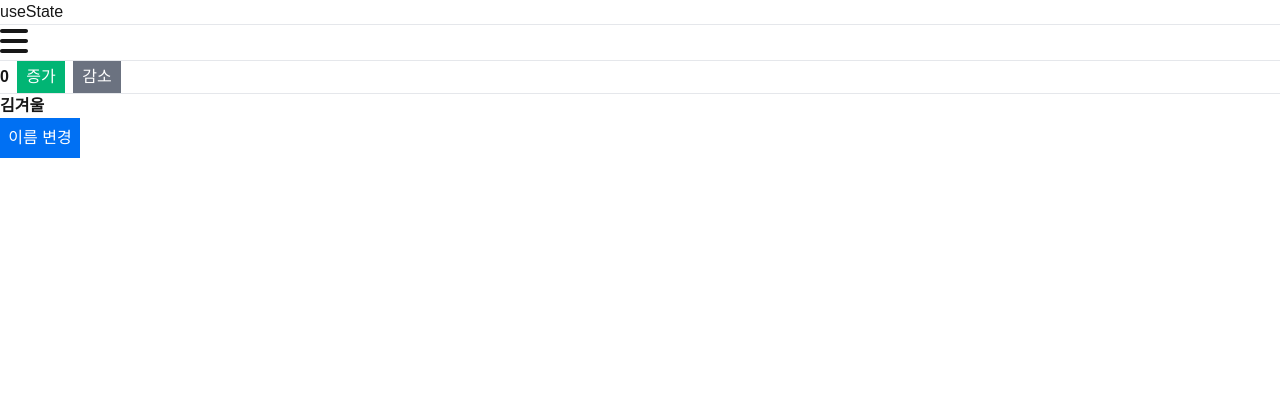
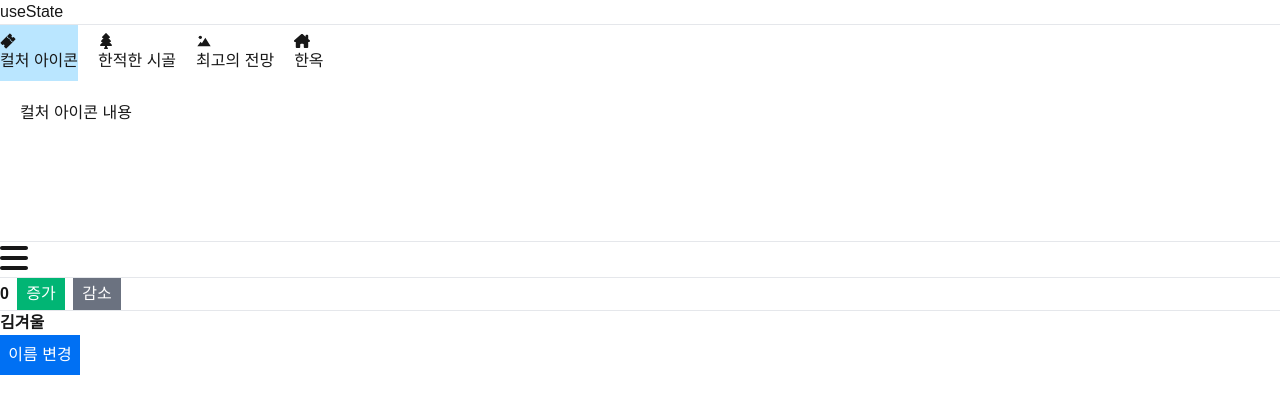
Before and after one commit to rabbit-onion/dashboard-study, a Next.js app: page /state in a window 1280 px wide. Shown: the top 414 px of the page. Built offline with nearby package versions, Linux system fonts and the light colour scheme.

Commit message:
map, clickEvent, useState를 사용한 에어비앤비 탭 만들기

```diff
--- a/src/app/state/page.jsx
+++ b/src/app/state/page.jsx
@@ -6,6 +6,10 @@ import '@fortawesome/fontawesome-svg-core/styles.css'; // Font Awesome CSS
 import { FontAwesomeIcon } from '@fortawesome/react-fontawesome';
 import { faBars } from '@fortawesome/free-solid-svg-icons';
 import { faXmark } from '@fortawesome/free-solid-svg-icons';
+import { IoTicket } from 'react-icons/io5';
+import { FaTree } from 'react-icons/fa';
+import { BiSolidLandscape } from 'react-icons/bi';
+import { FaHouseChimney } from 'react-icons/fa6';
 config.autoAddCss = false;
 
 const StatePage = () => {
@@ -38,11 +42,52 @@ const StatePage = () => {
   // ========================================================
   const [isOpen, setIsOpen] = useState(false);
 
+  // 에어비앤비
+  // ==========================================================
+  const sortArr = [
+    { value: '컬처 아이콘', icon: <IoTicket /> },
+    { value: '한적한 시골', icon: <FaTree /> },
+    { value: '최고의 전망', icon: <BiSolidLandscape /> },
+    { value: '한옥', icon: <FaHouseChimney /> },
+  ];
+
+  const [selected, setSelected] = useState(0);
+
+  // =============================================================
   return (
     <div>
       <h2>useState</h2>
       <hr />
 
+      <div>
+        {/* 에어비앤비  */}
+        <div>
+          {/* tab */}
+          <div className='flex gap-5'>
+            {sortArr.map((item, index) => (
+              <button
+                key={index}
+                onClick={() => {
+                  setSelected(index);
+                }}
+                className={`py-2 ${selected === index ? 'bg-primary-20' : ''}`}
+              >
+                {item.icon}
+                {item.value}
+              </button>
+            ))}
+          </div>
+          {/* tab content */}
+          {sortArr.map((item, index) => (
+            <div key={index} className={`w-full p-5 min-h-40 ${selected === index ? 'block' : 'hidden'}`}>
+              {item.value} 내용
+            </div>
+          ))}
+        </div>
+      </div>
+
+      <hr />
+      {/* button 클릭 시 아이콘 변경 */}
       <button
         onClick={() => {
           setIsOpen(!isOpen);
@@ -52,6 +97,7 @@ const StatePage = () => {
       </button>
 
       <hr />
+      {/* button 클릭 시 숫자 증가/감소 */}
       <strong>{number}</strong>
       <button onClick={increase} className='mx-2 w-12 h-8 bg-secondary text-white'>
         증가
@@ -61,7 +107,7 @@ const StatePage = () => {
       </button>
 
       <hr />
-
+      {/* button 클릭 시 이름 변경 */}
       <strong>{name}</strong>
       <button onClick={changeName} className='block w-20 h-10 bg-primary text-white'>
         이름 변경
```
